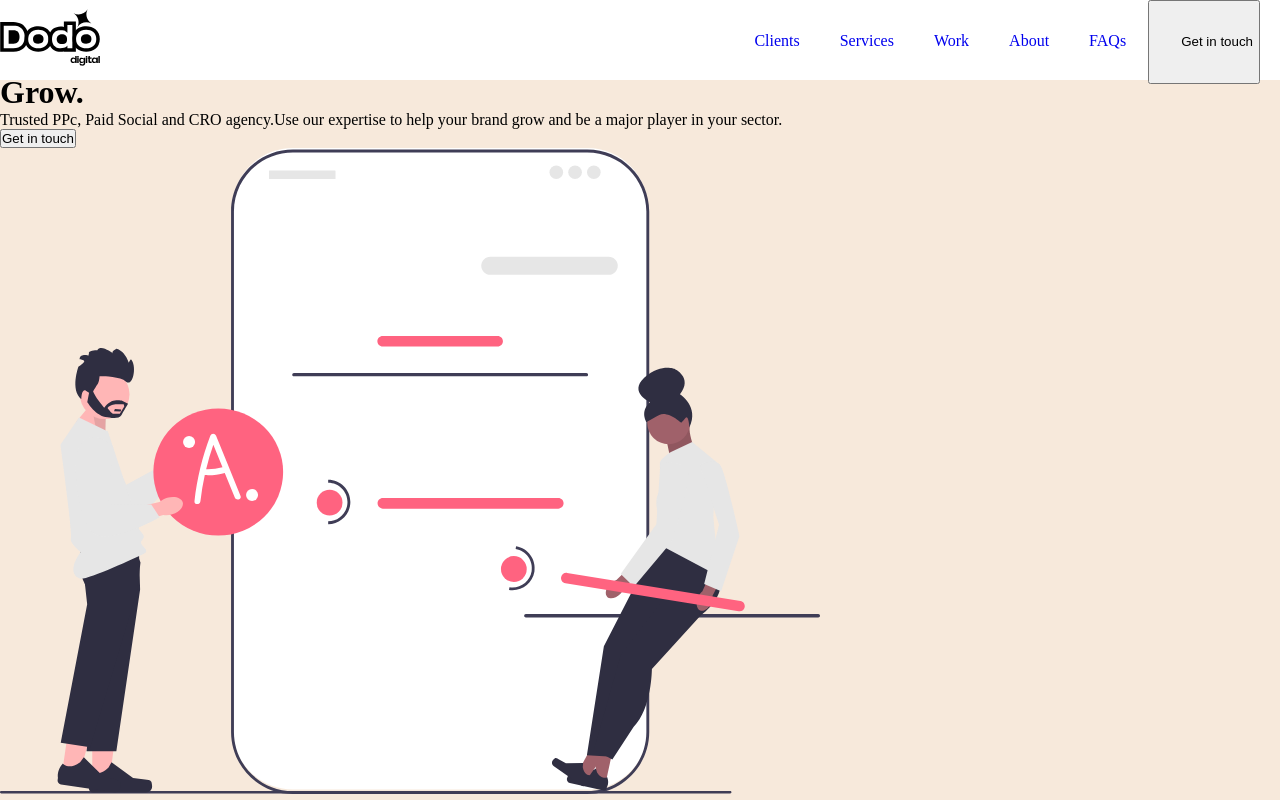
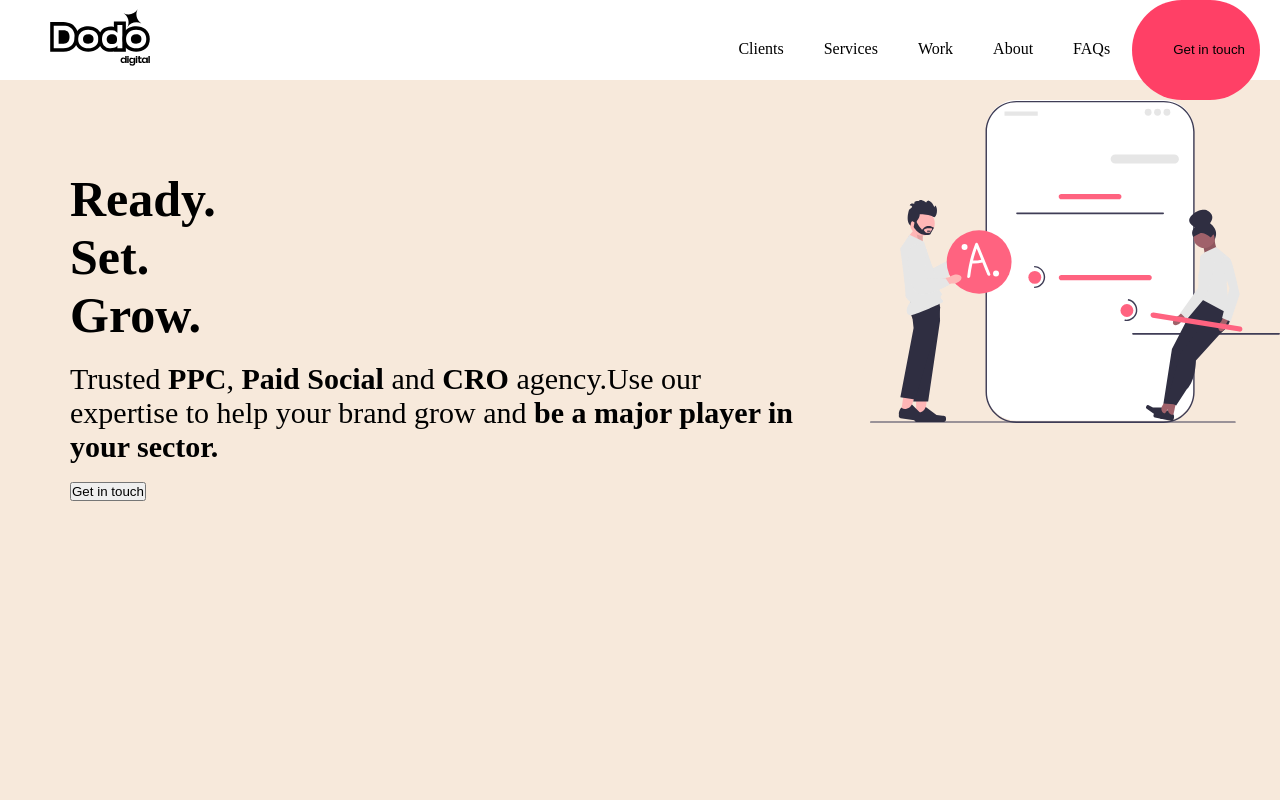
Before and after one commit to Annastacia-dev/Landing-Page, a plain HTML site: page Assets/index.html in a window 1280 px wide. Drawn offline with Linux system fonts and the light colour scheme.

Commit message:
Updated styling

```diff
--- a/Assets/index.html
+++ b/Assets/index.html
@@ -13,6 +13,7 @@
 
     <Section>
         <nav>
+            <div id="dodo">
                     <img src="./Images/logo.svg" alt="Dodo Digital Logo" width="100px" height="70px">
 
                     <input type="checkbox" id="check">
@@ -28,29 +29,33 @@
                         <li><a href="#">FAQs</a></li>
                         <button id="btn_1"><li><a href="#"></a>Get in touch</li></button>
                     </ul>
+            </div>
 
         </nav>
     </Section>
 
     <!-- Content Section -->
+<div class="body_1">
 
+        <div id="body_2">
                     <h1>Ready.</h1>
                     <h1>Set.</h1>
                     <h1>Grow.</h1>
+                    <br>
 
                 <p>
-    Trusted PPc, Paid Social and CRO agency.Use our expertise to
-    help your brand grow and be a major player in your sector.
+                    Trusted <b>PPC</b>, <b>Paid Social</b> and <b>CRO</b> agency.Use our expertise to
+                    help your brand grow and <b>be a major player in your sector.</b>
                 </p>
+                <br>
                 <button>Get in touch</button>
-
-
-        <div id="Background-Image">
-            <img src="./Images/undraw_content_team_re_6rlg.svg" alt="Content Team">
         </div>
 
 
-
+                <div id="background_image">
+                    <img src="./Images/undraw_content_team_re_6rlg.svg" alt="Content Team" width="410px" height="323px">
+                </div>
+</div>
 
 </body>
 </html>
--- a/Assets/style.css
+++ b/Assets/style.css
@@ -25,11 +25,13 @@ nav ul li {
     display: inline-block;
     line-height: 80px;
     margin: 0 5px;
+
 }
 nav ul li a {
     font: size 20px;
     padding: 7px 13px;
     border-radius: 3px;
+    color: #000;
 
 }
 a.active,a:hover{
@@ -50,3 +52,31 @@ checkbtn{
 #check{
     display: none;
 }
+.body_1{
+    display: flex;
+    padding-top: 100px;
+
+}
+#body_2 {
+    display: block;
+    padding: 50px;
+    margin: 20px;
+
+
+}
+p {
+    font-size: 30px;
+}
+h1 {
+    font-size: 50px;
+}
+#dodo {
+    margin-left: 50px;
+}
+#btn_1 {
+    border-radius: 50px;
+    background: #FF4066;
+    padding: 10px;
+    border: none;
+    size: 30px;
+}
```
Lines whose indentation alone changed are shown as unchanged.
